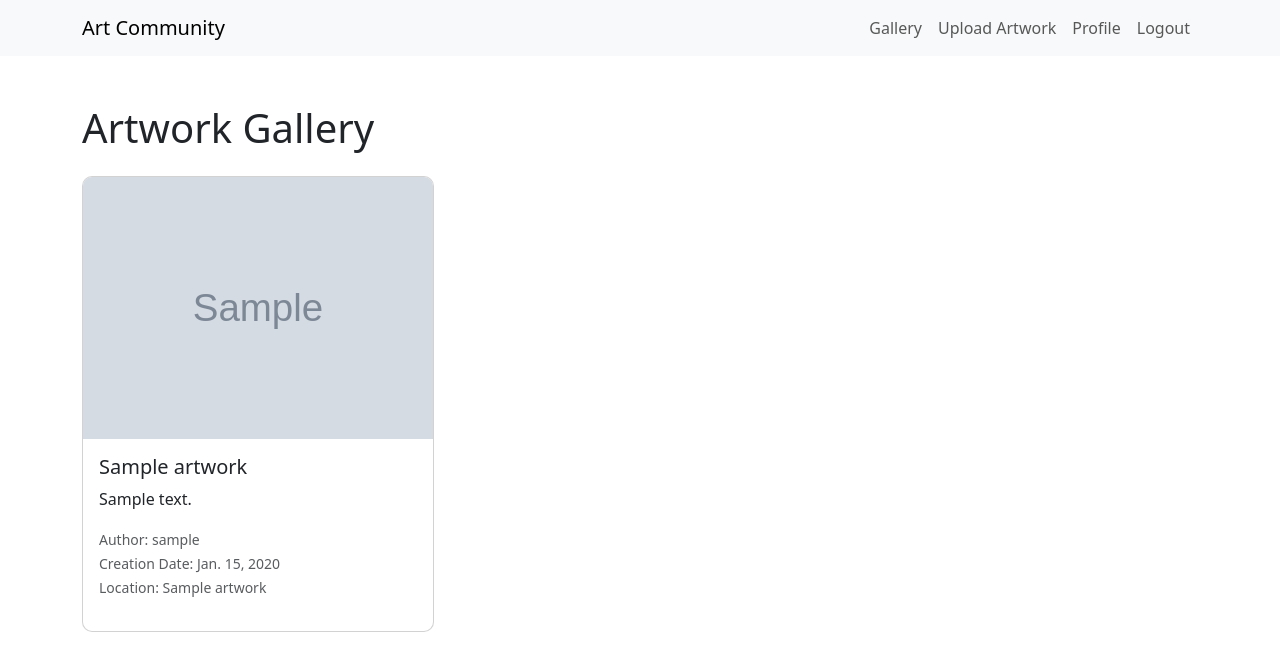
After one commit to rosannadeng/geo_pinterest, a Django app: page /gallery in a window 1280 px wide. The commit adds this page. Shown: the top 671 px of the page. Run offline with Django 5.2, Linux system fonts and the light colour scheme; a user stored in the database is signed in; tables that the repository leaves empty hold one stand-in row (values such as "Sample post"); grey boxes marked "Sample" are stand-in pictures; some libraries are stand-ins or nearby versions.

Commit message:
Add gallery page and navigation access

```diff
--- a/map_art_community/templates/map_art_community/base.html
+++ b/map_art_community/templates/map_art_community/base.html
@@ -30,6 +30,9 @@
         </button>
         <div class="collapse navbar-collapse" id="navbarNav">
           <ul class="navbar-nav ms-auto">
+            <li class="nav-item">
+              <a class="nav-link" href="{% url 'gallery' %}">Gallery</a>
+            </li>
             {% if user.is_authenticated %}
             <li class="nav-item">
               <a class="nav-link" href="{% url 'artwork_create' %}"
--- /dev/null
+++ b/map_art_community/templates/map_art_community/gallery.html
@@ -0,0 +1,100 @@
+{% extends 'map_art_community/base.html' %} {% block content %}
+<div class="container mt-5">
+  <div class="row">
+    <div class="col-md-12">
+      <h1 class="mb-4">Artwork Gallery</h1>
+
+      <!-- 添加瀑布流容器 -->
+      <div class="masonry-grid">
+        {% for artwork in artworks %}
+        <div class="masonry-item mb-4">
+          <div class="card">
+            {% if artwork.image %}
+            <img src="{{ artwork.image.url }}" class="card-img-top" alt="{{ artwork.title }}" style="width: 100%; height: auto;">
+            {% endif %}
+            <div class="card-body">
+              <h5 class="card-title">{{ artwork.title }}</h5>
+              <p class="card-text">{{ artwork.description|truncatewords:30 }}</p>
+              <p class="text-muted">
+                <small>Author: {{ artwork.artist.username }}</small><br>
+                <small>Creation Date: {{ artwork.creation_date }}</small><br>
+                <small>Location: {{ artwork.location_name }}</small>
+              </p>
+            </div>
+          </div>
+        </div>
+        {% endfor %}
+      </div>
+    </div>
+  </div>
+</div>
+
+<!-- 在 base.html 的底部添加 Masonry.js -->
+{% block extra_js %}
+<script src="https://unpkg.com/masonry-layout@4/dist/masonry.pkgd.min.js"></script>
+<script src="https://unpkg.com/imagesloaded@5/imagesloaded.pkgd.min.js"></script>
+<script>
+document.addEventListener('DOMContentLoaded', function() {
+  var grid = document.querySelector('.masonry-grid');
+  var masonry;
+
+  // 初始化 Masonry
+  imagesLoaded(grid, function() {
+    masonry = new Masonry(grid, {
+      itemSelector: '.masonry-item',
+      columnWidth: '.masonry-item',
+      percentPosition: true,
+      gutter: 20
+    });
+  });
+});
+</script>
+{% endblock %}
+
+<!-- 添加自定义样式 -->
+{% block extra_css %}
+<style>
+.masonry-grid {
+  width: 100%;
+}
+
+.masonry-item {
+  width: calc(33.333% - 20px);
+  margin-bottom: 20px;
+}
+
+.card {
+  break-inside: avoid;
+  border-radius: 10px;
+  overflow: hidden;
+  transition: transform 0.3s ease;
+}
+
+.card:hover {
+  transform: translateY(-5px);
+  box-shadow: 0 5px 15px rgba(0,0,0,0.1);
+}
+
+.card-img-top {
+  width: 100%;
+  height: auto;
+  object-fit: cover;
+}
+
+@media (max-width: 992px) {
+  .masonry-item {
+    width: calc(50% - 20px);
+  }
+}
+
+@media (max-width: 576px) {
+  .masonry-item {
+    width: 100%;
+  }
+}
+</style>
+{% endblock %}
+
+
+
+{% endblock %}
--- a/map_art_community/views.py
+++ b/map_art_community/views.py
@@ -2,7 +2,7 @@ from django.shortcuts import render, redirect, get_object_or_404
 from django.contrib.auth import login, logout
 from django.contrib.auth.decorators import login_required
 from django.contrib.auth.mixins import LoginRequiredMixin
-from django.views.generic import DetailView, CreateView, UpdateView
+from django.views.generic import DetailView, CreateView, UpdateView, ListView
 from django.contrib import messages
 from django.http import Http404, HttpResponse
 from django.urls import reverse_lazy
@@ -114,3 +114,14 @@ class ArtworkUpdateView(LoginRequiredMixin, UpdateView):
 
     def get_queryset(self):
         return Artwork.objects.filter(artist=self.request.user)
+
+
+
+class GalleryView(LoginRequiredMixin, ListView):
+    model = Artwork
+    template_name = "map_art_community/gallery.html"
+    context_object_name = "artworks"
+    paginate_by = 12
+
+    def get_queryset(self):
+        return Artwork.objects.all().order_by("-upload_date")
--- /dev/null
+++ b/myvenv/pyvenv.cfg
@@ -0,0 +1,5 @@
+home = /Library/Frameworks/Python.framework/Versions/3.12/bin
+include-system-site-packages = false
+version = 3.12.9
+executable = /Library/Frameworks/Python.framework/Versions/3.12/bin/python3.12
+command = /Library/Frameworks/Python.framework/Versions/3.12/bin/python3 -m venv /Users/xieyantong/Documents/S25_WebApp/s25_team_4/myvenv
--- a/webapps/urls.py
+++ b/webapps/urls.py
@@ -35,6 +35,7 @@ urlpatterns = [
         views.ArtworkUpdateView.as_view(),
         name="artwork_update",
     ),
+    path("gallery", views.GalleryView.as_view(), name="gallery"),
 ]
 
 if settings.DEBUG:
```
Also changed, not shown: profile_pictures/DSCF9317.jpg (added), profile_pictures/Untitled_1.jpg (added), 13 other files.
